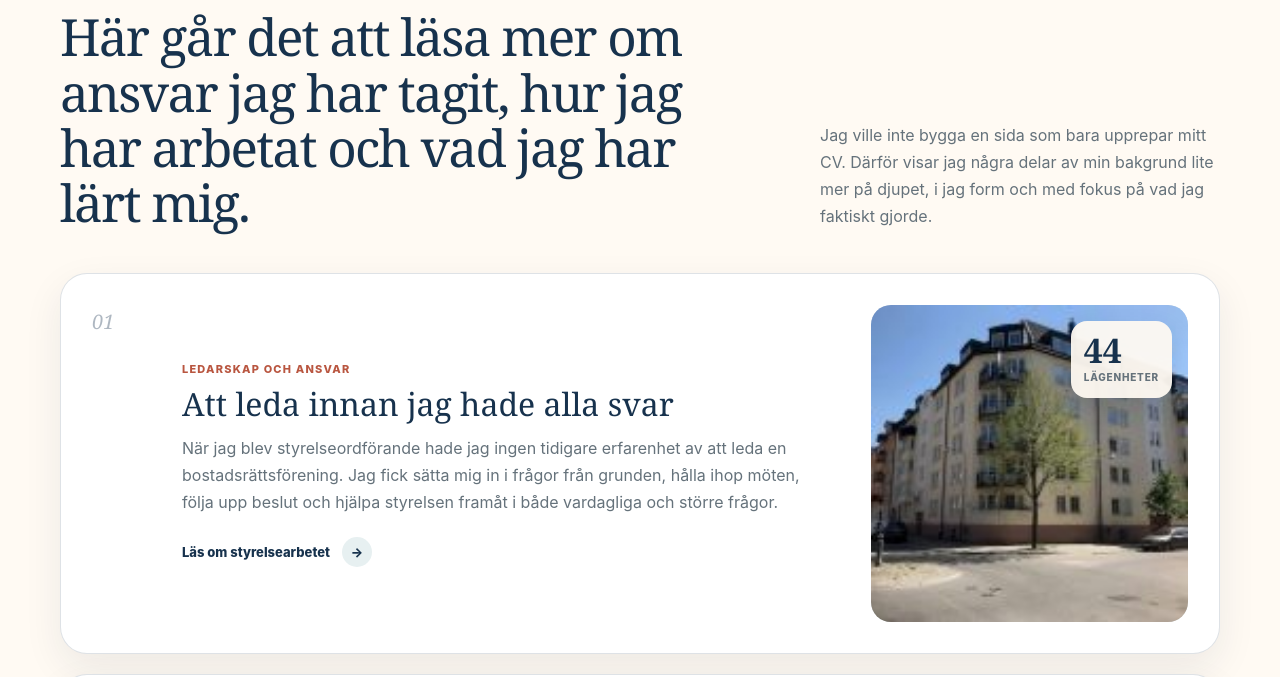
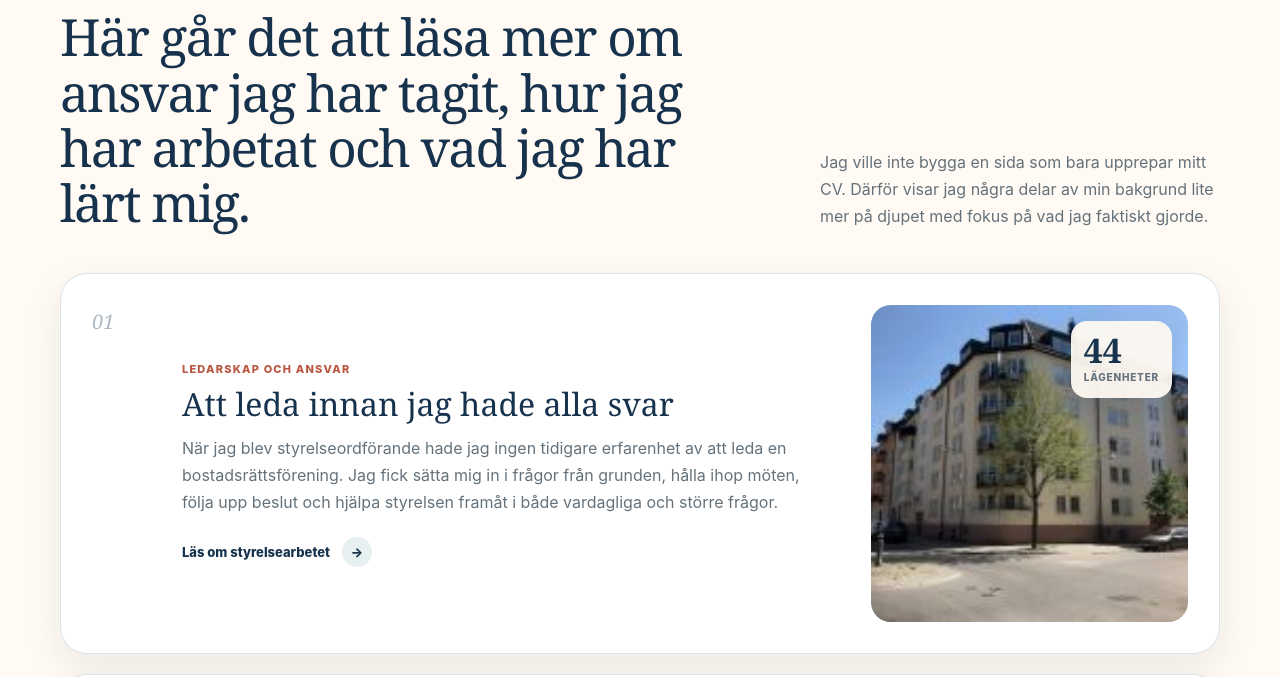
Before and after one commit to arianalamshahi/arianacv, a plain HTML site: page index.html in a window 1280 px wide. Shown: the part 1921-2598 px from the top of the page. Drawn offline with Linux system fonts and the light colour scheme.

Commit message:
Update index.html

```diff
--- a/index.html
+++ b/index.html
@@ -98,7 +98,7 @@
       <div class="shell">
         <div class="section-intro wide reveal">
           <div><p class="kicker">Tre delar av min erfarenhet</p><h2>Här går det att läsa mer om ansvar jag har tagit, hur jag har arbetat och vad jag har lärt mig.</h2></div>
-          <p>Jag ville inte bygga en sida som bara upprepar mitt CV. Därför visar jag några delar av min bakgrund lite mer på djupet, i jag form och med fokus på vad jag faktiskt gjorde.</p>
+          <p>Jag ville inte bygga en sida som bara upprepar mitt CV. Därför visar jag några delar av min bakgrund lite mer på djupet med fokus på vad jag faktiskt gjorde.</p>
         </div>
 
         <div class="story-list">
```
